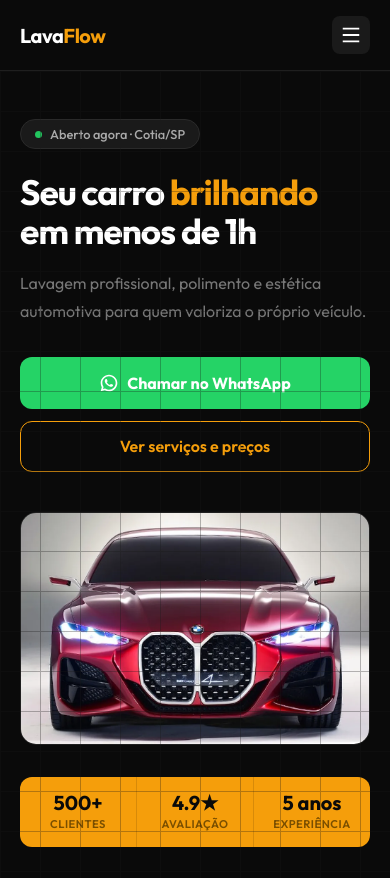
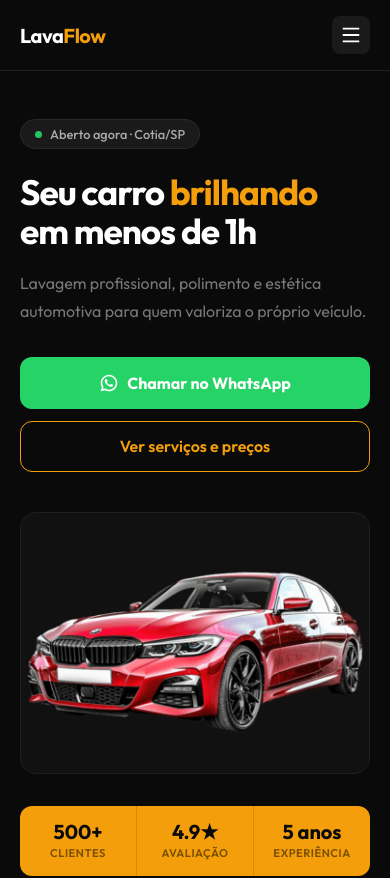
Before and after one commit to prafael1/lavajato, a React (Vite) app in the folder lavaflow/: page / in a window 390 px wide. Shown: the top 878 px of the page. Built offline with nearby package versions, Linux system fonts and the light colour scheme.

Commit message:
Corrige responsividade mobile v3

```diff
--- a/lavaflow/index.html
+++ b/lavaflow/index.html
@@ -13,7 +13,7 @@
     <meta property="og:type"        content="website" />
     <meta property="og:title"       content="LavaFlow | Lava-Jato em Cotia/SP" />
     <meta property="og:description" content="Lavagem profissional, polimento e estética automotiva. Agende pelo WhatsApp!" />
-    <meta property="og:image"       content="/carro.webp" />
+    <meta property="og:image"       content="/carro.png" />
     <meta property="og:url"         content="https://prafael1-lavajato.vercel.app" />
     <meta property="og:locale"      content="pt_BR" />
 
--- a/lavaflow/src/components/Hero/Hero.css
+++ b/lavaflow/src/components/Hero/Hero.css
@@ -10,7 +10,7 @@
 }
 
 /* Sutil detalhe de grade no fundo */
-.hero::before {
+/*.hero::before {
   content: '';
   position: absolute;
   inset: 0;
@@ -20,7 +20,7 @@
   background-size: 40px 40px;
   opacity: 0.3;
   pointer-events: none;
-}
+}*/
 
 /* Badge */
 .hero__badge {
@@ -118,12 +118,15 @@
   border-radius: 16px;
   overflow: hidden;
   border: 1px solid #1f1f1f;
+  background: #111;
+  min-height: 1px;
 }
 .hero__image img {
   width: 100%;
   display: block;
   object-fit: cover;
   max-height: 260px;
+  background: transparent;
 }
 
 /* Stats */
--- a/lavaflow/src/components/Hero/Hero.jsx
+++ b/lavaflow/src/components/Hero/Hero.jsx
@@ -37,9 +37,13 @@ function Hero() {
         </div>
       </div>
 
-      <div className="hero__image">
-        <img src="/carro.webp" alt="Carro limpo após lavagem profissional" />
-      </div>
+     <div className="hero__image">
+  <img
+    src="/carro.png"
+    alt="Carro limpo após lavagem profissional"
+    onError={e => e.target.closest('.hero__image').style.display = 'none'}
+  />
+</div>
 
       <div className="hero__stats">
         {BUSINESS.stats.map(s => (
```
Also changed, not shown: lavaflow/public/carro.png (added).
